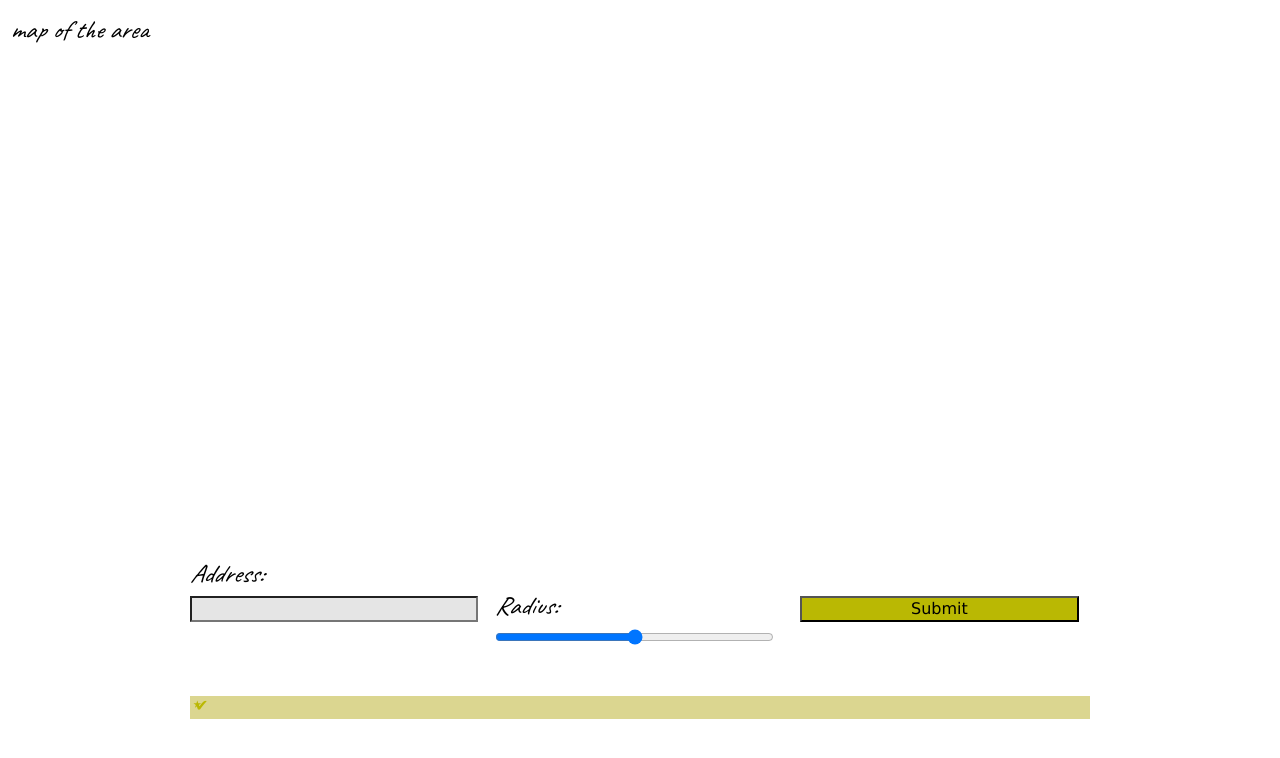
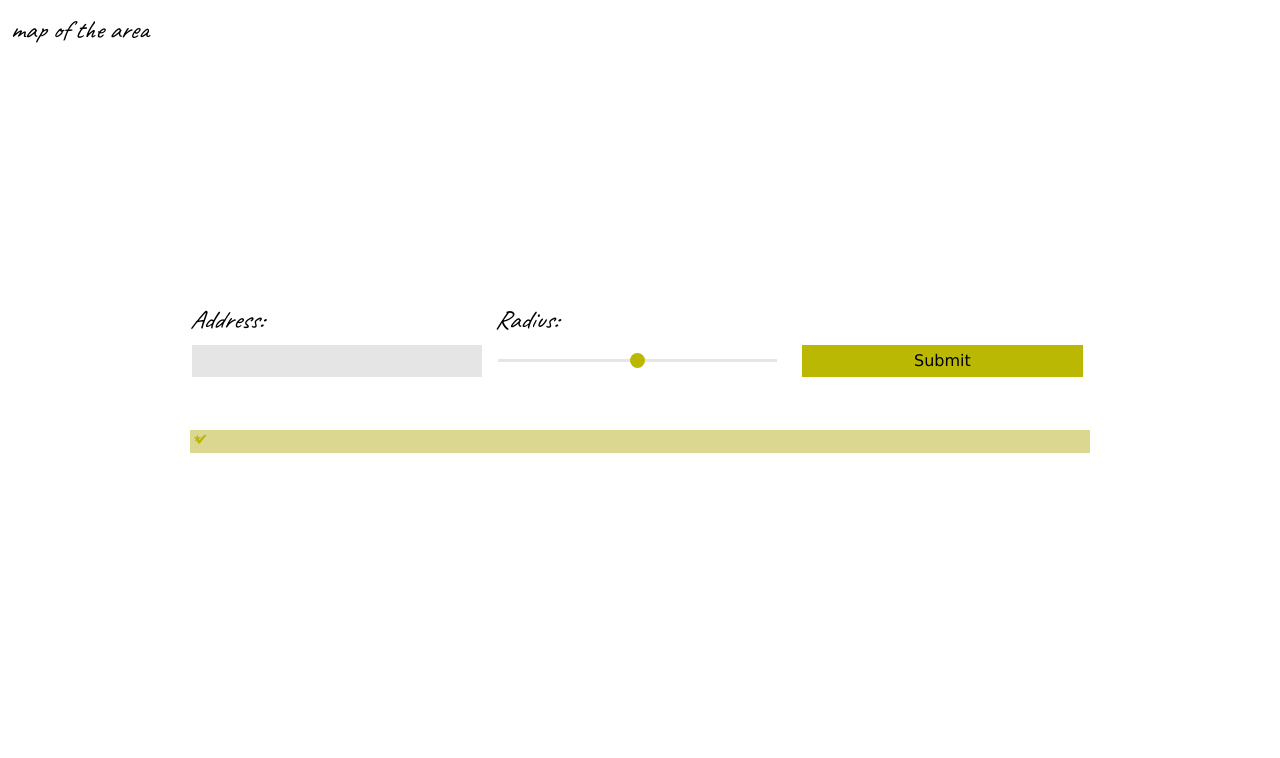
Before and after one commit to sunnyAnna/mapping, a website: page index.html in a window 1280 px wide. Shown: the part 90-848 px from the top of the page. Drawn offline with Linux system fonts and the light colour scheme.

Commit message:
fixed css for cross browser compatibility of some elements, configured range slider events

```diff
--- a/css/style.css
+++ b/css/style.css
@@ -3,9 +3,12 @@
 ul {
 	padding: 0;
 }
+
 li {
 	list-style: none;
 }
+
+
 /* ALIGNMENT */
 
 .pad {
@@ -13,150 +16,272 @@ li {
 	margin: 0 auto;
 	padding: 0 15px;
 }
+
+html,
+body,
+main,
+#map {
+	height: 100%;
+	width: 100%;
+}
+
+.map {
+	height: 30%;
+	width: 100%;
+}
+
+
 /* FONTS */
 
 body {
 	font: 16px/1.2em 'Verdana', sans-serif;
 	padding-bottom: 30px;
 }
+
 h1 {
 	font: 1.9em/1.2em 'Montserrat', sans-serif;
 	letter-spacing: 1px;
 	word-spacing: 15px;
 	padding: 15px;
 }
+
 h2 {
 	margin: 0 10px 3px;
 }
+
 h2,
 label,
 .addresses p {
 	font: 1.6em/1em 'Caveat', cursive;
 	font-style: italic;
 }
+
 h3 {
 	margin-left: -1000px;
 	position: absolute;
 }
+
 .details h4 {
 	text-transform: uppercase;
 }
+
 span {
 	text-decoration: underline;
 }
+
 a,
 .meetup-count,
 .fontsy {
 	text-decoration: none;
 }
+
 .meetup-count {
 	padding: 5px 10px;
 	border-radius: 50% 0;
 	font-size: 1.2em;
 	line-height: 1.8em;
 }
+
 .fontsy {
 	font: 1.2em/1em 'Caveat', cursive;
 	font-style: italic;
 	padding-right: 15px;
 }
+
+
 /* COLORS */
 
 header,
 .meetup-count,
 #submit:hover {
 	/* red */
-
 	background: #e0393e;
 }
+
 h1,
 .meetup-count {
 	/* white */
-
 	color: #fff;
 }
+
 .addresses li::before,
 .meetups li::before {
 	/* yellow */
-
 	color: #bab803;
 }
+
+
 /* HEADER */
 
 header {
 	margin-bottom: 20px;
 }
+
+
 /* MAP */
 
-#map {
-	height: 500px;
-	margin-bottom: 15px;
-}
 .gm-style .gm-style-iw {
 	font-size: 18px;
 }
+
+
 /* FORM */
+
+form {
+	margin-top: 50px;
+}
 
 .form-elem {
 	display: inline-block;
-	vertical-align: baseline;
+	vertical-align: bottom;
 	width: 100%;
 	margin: 0 0 25px 0;
 }
+
 label {
 	margin-right: 15px;
 }
+
 input {
-	/* gray */
-
-	background-color: rgba(0, 0, 0, 0.1);
 	display: block;
 	width: 100%;
 	margin-top: 10px;
 }
-input[type="submit"],
-input[type="button"] {
+
+#address {
+	/* gray */
+	background-color: rgba(0, 0, 0, 0.1);
+	padding-left: 5px;
+	padding-right: 5px;
+}
+
+input[type="range" i] {
+	-webkit-appearance: none;
+	/* gray */
+	color: rgba(0, 0, 0, 0.1);
+	width: 100%;
+}
+
+input[type="range"]:focus::-moz-range-track {
+	/* dark gray */
+	background: rgba(0, 0, 0, 0.5);
+}
+
+input[type="range" i]:focus::-webkit-slider-runnable-track {
+	/* dark gray */
+	background: rgba(0, 0, 0, 0.5);
+}
+
+input:focus {
+	/* white */
+	outline: 1px solid #fff;
+	outline-offset: -1px;
+	outline: none;
+}
+
+,
+input[type="range"]::-moz-range-track,
+input[type="range"]::-ms-track {
+	width: 100%;
+	height: 3px;
+	/* gray */
+	background: rgba(0, 0, 0, 0.1);
+}
+
+input[type="range" i]::-webkit-slider-runnable-track {
+	width: 100%;
+	height: 3px;
+	/* gray */
+	background: rgba(0, 0, 0, 0.1);
+}
+
+input[type="range"]::-moz-range-thumb,
+input[type="range"]::-ms-thumb {
+	-webkit-appearance: none;
+	border: none;
+	height: 15px;
+	width: 15px;
+	border-radius: 50%;
+	/* yellow */
+	background: #bab803;
+	margin-top: -6px;
+}
+
+input[type="range" i]::-webkit-slider-thumb,
+input[type="range" i]::-webkit-media-slider-thumb {
+	-webkit-appearance: none;
+	border: none;
+	height: 15px;
+	width: 15px;
+	border-radius: 50%;
+	/* yellow */
+	background: #bab803;
+	margin-top: -6px;
+}
+
+input[type="submit" i],
+input[type="button" i] {
 	-webkit-appearance: button;
 }
+
 #submit {
 	/* yellow */
-
 	background: #bab803;
 	margin-top: 10px;
 }
+
+input,
+#submit {
+	height: 1.9em;
+	border: 2px solid white;
+	line-height: 1.9em;
+	-moz-box-sizing: content-box;
+	box-sizing: content-box;
+	padding: 1px;
+}
+
+
 /* ADDRESS LIST */
 
 .addresses li,
 .meetups li {
 	margin-bottom: 20px;
 }
+
 .addresses li::before,
 .meetups li::before {
 	width: 20px;
 	height: 20px;
 	position: absolute;
+	font-family: Arial, serif;
 }
+
 .addresses li::before {
 	content: '✔';
 	margin-left: -25px;
 }
+
+
 /* MEETUP LIST */
 
 .addresses li,
 .meetups li > p {
 	margin-left: 30px;
 }
+
 .meetups li::before {
 	content: '⭑';
 	line-height: 1em;
 	margin-left: 3px;
 }
+
 .details {
 	/* light yellow */
-
 	background: #dbd690;
 	padding: 1px 15px;
 }
+
+
 /* HOME */
 
 @media only screen and (min-width: 768px) {
@@ -164,6 +289,7 @@ input[type="button"] {
 		max-width: 900px;
 	}
 	.form-elem {
+		width: 25%;
 		width: calc(33.3% - 20px);
 		margin-right: 20px;
 	}
--- a/index.html
+++ b/index.html
@@ -15,7 +15,7 @@
 		<h1>meetups in your neighborhood</h1>
 	</header>
 	<main>
-		<section>
+		<section class="map">
 			<h2>map of the area</h2>
 			<div id='map'></div>
 		</section>
@@ -29,7 +29,7 @@
 				<div class="form-elem">
 					<label for="range">Radius:</label>
 					<output for="range" data-bind="text: form.radius() + ' miles'"></output>
-					<input id="range" type="range" name="radius" min='1' max='5' step='1' data-bind="value: form.radius, click: updateMeetupMap" />
+					<input id="range" type="range" name="radius" min='1' max='5' step='1' data-bind="value: form.radius, event: {input: updateMeetupMap, click: updateMeetupMap, focus: updateMeetupMap}" />
 				</div>
 				<button class="form-elem" type="submit" id='submit'>Submit</button>
 			</form>
```
